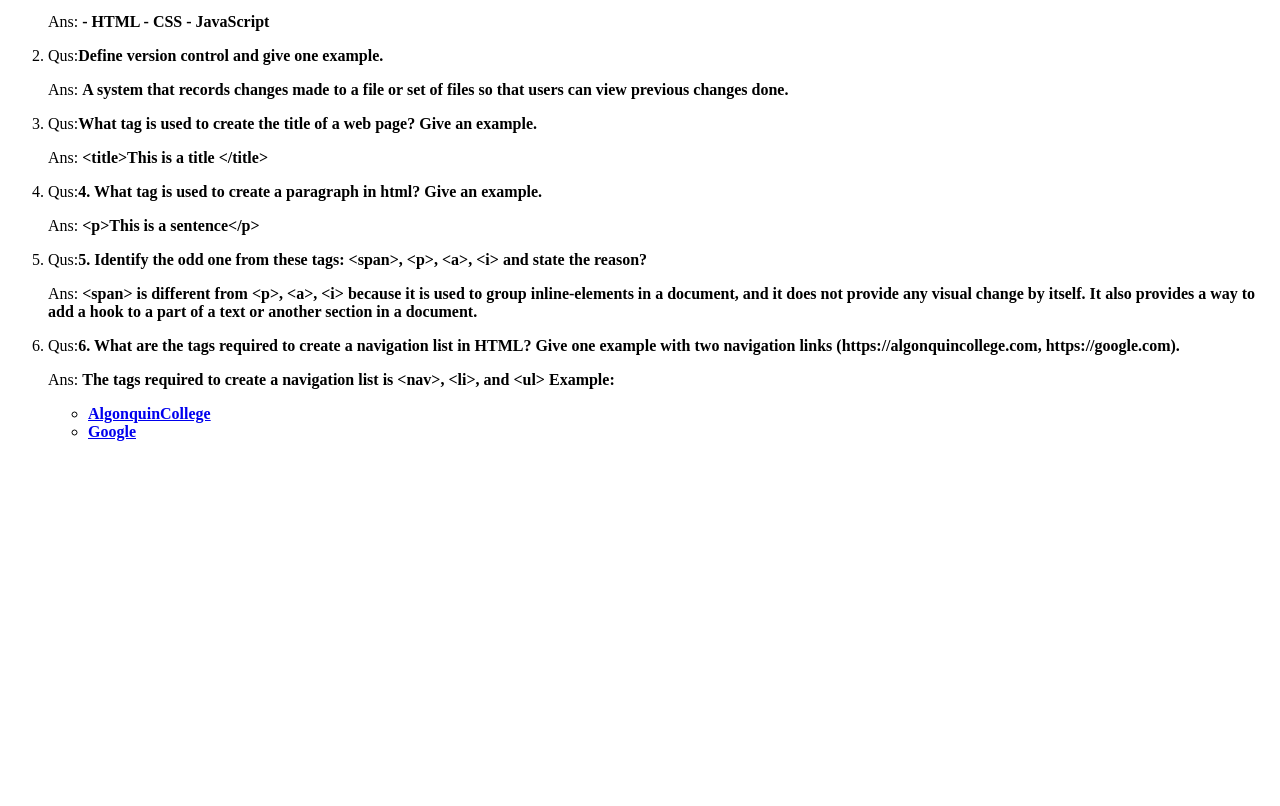
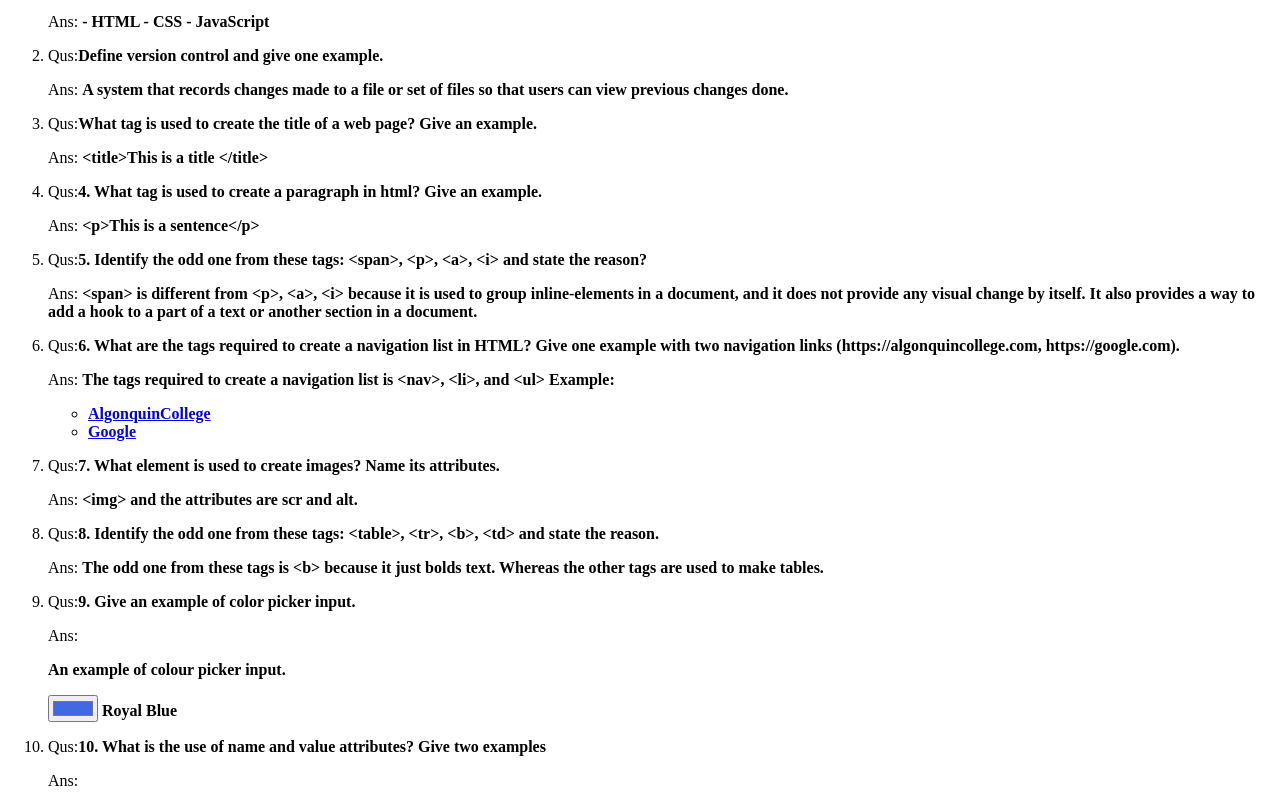
Before and after one commit to wrig0319/wrig0319.github.io, a plain HTML site: page lib2024/qa/index.html in a window 1280 px wide. Shown: the part 101-907 px from the top of the page. Before the commit the page ends 800 px from the top, so only its background shows below. Drawn offline with Linux system fonts and the light colour scheme.

Commit message:
Update index.html

```diff
--- a/lib2024/qa/index.html
+++ b/lib2024/qa/index.html
@@ -50,6 +50,34 @@
 		</strong>
 		</p>
 	</li>
+		<!-- Question 7 -->
+	<li>
+		<p>Qus:<strong>7. 	What element is used to create images? Name its attributes. </strong></p>
+		<p>Ans: <strong> &lt;img&gt; and the attributes are scr and alt.</strong></p>
+	</li>
+	<li>
+		<!-- Question 8 -->
+		<p>Qus:<strong>8. 	Identify the odd one from these tags: &lt;table&gt;, &lt;tr&gt;, &lt;b&gt;, &lt;td&gt;  and state the reason.</strong></p>
+		<p>Ans: <strong> The odd one from these tags is &lt;b&gt; because it just bolds text. Whereas the other tags are used to make tables.</strong></p>
+	</li>
+	<li>
+		<!-- Question 9 -->
+		<p>Qus:<strong>9. 	Give an example of color picker input.</strong></p>
+		<p>Ans: <strong>
+			<p> An example of colour picker input.</p>
+			<div>
+				<input type="color" id="color" name="color"
+					   value="#4169E1">
+				<label for="color">Royal Blue</label>
+			</div>
+
+		</strong></p>
+	</li>
+	<li>
+		<!-- Question 10 -->
+		<p>Qus:<strong>10. 	What is the use of name and value attributes? Give two examples</strong></p>
+		<p>Ans: <strong> </strong></p>
+	</li>
 </ol>
 </body>
 </html>
```
